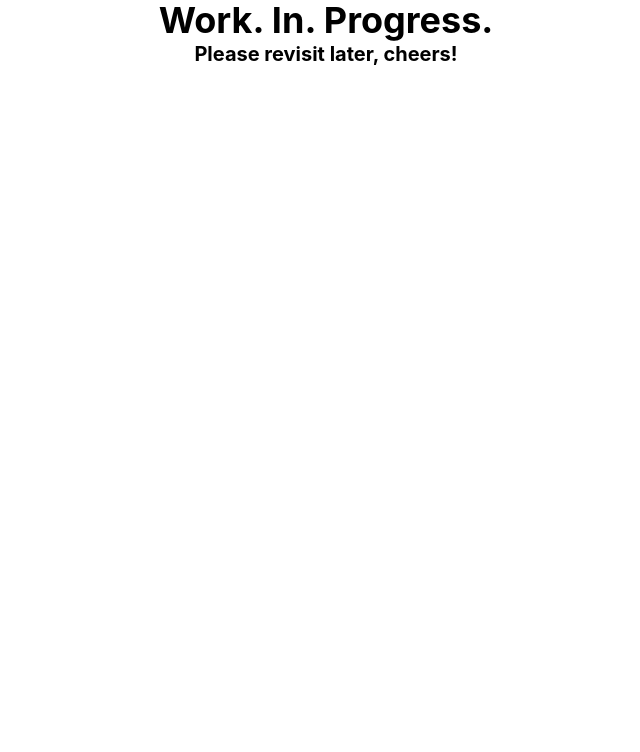
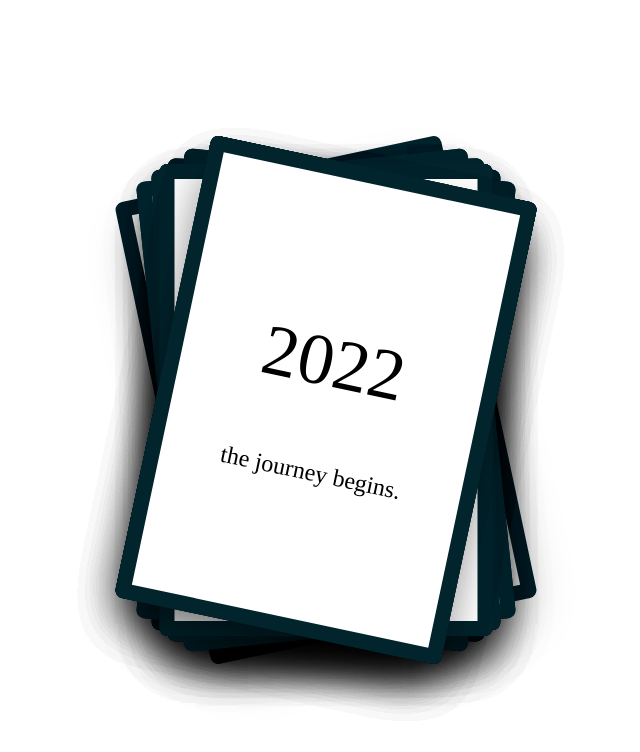
Before and after one commit to OliverKlukas/oliverklukas.github.io, a React (Create React App) app: page / in a window 1280 px wide. Shown: the top 752 px of the page, without its empty margins (314-954 px from the left). Built offline with nearby package versions, Linux system fonts and the light colour scheme.

Commit message:
first version of life cards implemented

```diff
--- a/src/App.css
+++ b/src/App.css
@@ -1,8 +1,6 @@
 .App {
-  text-align: center;
+  margin: 20px;
   display: flex;
-  font-size: 20px;
   flex-direction: column;
-  justify-content: center;
   align-items: center;
 }
--- a/src/App.tsx
+++ b/src/App.tsx
@@ -1,17 +1,13 @@
 import React from 'react';
 import './App.css';
+import LoadingPage from "./pages/LoadingPage";
 
 function App() {
-  return (
-    <div className="App">
-        <h1 className="text-4xl font-bold">
-            Work. In. Progress.
-        </h1>
-        <h2 className="text-xl font-bold">
-            Please revisit later, cheers!
-        </h2>
-    </div>
-  );
+    return (
+        <>
+            <LoadingPage/>
+        </>
+    );
 }
 
 export default App;
--- /dev/null
+++ b/src/components/YearCard.tsx
@@ -0,0 +1,13 @@
+import React from 'react';
+
+export default function YearCard(rotation : string, year : string, anecdote : string) {
+
+    return (
+        <div className="absolute top-1/2 left-1/2 transform -translate-x-1/2 -translate-y-1/2">
+            <div className={`grid grid-cols-1 bg-white content-center gap-10 ${rotation} h-[472px] w-[333px] border-[#02242D] border-[15px] rounded-lg shadow-2xl`}>
+                <p className="text-subheading text-center font-standard">{year}</p>
+                <p className="text-standard text-center font-standard">{anecdote}</p>
+            </div>
+        </div>
+    );
+}
--- /dev/null
+++ b/src/pages/LoadingPage.tsx
@@ -0,0 +1,42 @@
+import React from 'react';
+import YearCard from "../components/YearCard";
+import {getRandomInt} from "../utils/random";
+
+export default function LoadingPage() {
+
+    let rotation : string[] = ['rotate-2', 'rotate-6', 'rotate-12', 'rotate-0', '-rotate-2', '-rotate-6', '-rotate-12'];
+
+    let lifeCards = [
+        YearCard(rotation[getRandomInt(7)], '1998', 'the journey begins.'),
+        YearCard(rotation[getRandomInt(7)], '1999', 'the journey begins.'),
+        YearCard(rotation[getRandomInt(7)], '2000', 'the journey begins.'),
+        YearCard(rotation[getRandomInt(7)], '2001', 'the journey begins.'),
+        YearCard(rotation[getRandomInt(7)], '2002', 'the journey begins.'),
+        YearCard(rotation[getRandomInt(7)], '2003', 'the journey begins.'),
+        YearCard(rotation[getRandomInt(7)], '2004', 'the journey begins.'),
+        YearCard(rotation[getRandomInt(7)], '2005', 'the journey begins.'),
+        YearCard(rotation[getRandomInt(7)], '2006', 'the journey begins.'),
+        YearCard(rotation[getRandomInt(7)], '2007', 'the journey begins.'),
+        YearCard(rotation[getRandomInt(7)], '2008', 'the journey begins.'),
+        YearCard(rotation[getRandomInt(7)], '2009', 'the journey begins.'),
+        YearCard(rotation[getRandomInt(7)], '2010', 'the journey begins.'),
+        YearCard(rotation[getRandomInt(7)], '2011', 'the journey begins.'),
+        YearCard(rotation[getRandomInt(7)], '2012', 'the journey begins.'),
+        YearCard(rotation[getRandomInt(7)], '2013', 'the journey begins.'),
+        YearCard(rotation[getRandomInt(7)], '2014', 'the journey begins.'),
+        YearCard(rotation[getRandomInt(7)], '2015', 'the journey begins.'),
+        YearCard(rotation[getRandomInt(7)], '2016', 'the journey begins.'),
+        YearCard(rotation[getRandomInt(7)], '2017', 'the journey begins.'),
+        YearCard(rotation[getRandomInt(7)], '2018', 'the journey begins.'),
+        YearCard(rotation[getRandomInt(7)], '2019', 'the journey begins.'),
+        YearCard(rotation[getRandomInt(7)], '2020', 'the journey begins.'),
+        YearCard(rotation[getRandomInt(7)], '2021', 'the journey begins.'),
+        YearCard(rotation[getRandomInt(7)], '2022', 'the journey begins.'),
+    ];
+
+    return (
+        <>
+            {lifeCards}
+        </>
+    );
+}
--- /dev/null
+++ b/src/utils/random.ts
@@ -0,0 +1,3 @@
+export function getRandomInt(max : number) {
+    return Math.floor(Math.random() * max);
+}
--- a/tailwind.config.js
+++ b/tailwind.config.js
@@ -3,6 +3,15 @@ module.exports = {
     "./src/**/*.{js,jsx,ts,tsx}",
   ],
   theme: {
+    fontSize: {
+      'heading': '144px',
+      'subheading': '72px',
+      'paragraph': '48px',
+      'standard': '24px',
+    },
+    fontFamily:{
+      'standard': ['Ibarra Real Nova']
+    },
     extend: {},
   },
   plugins: [],
```
Also changed, not shown: src/index.tsx (+4 -4 lines).
